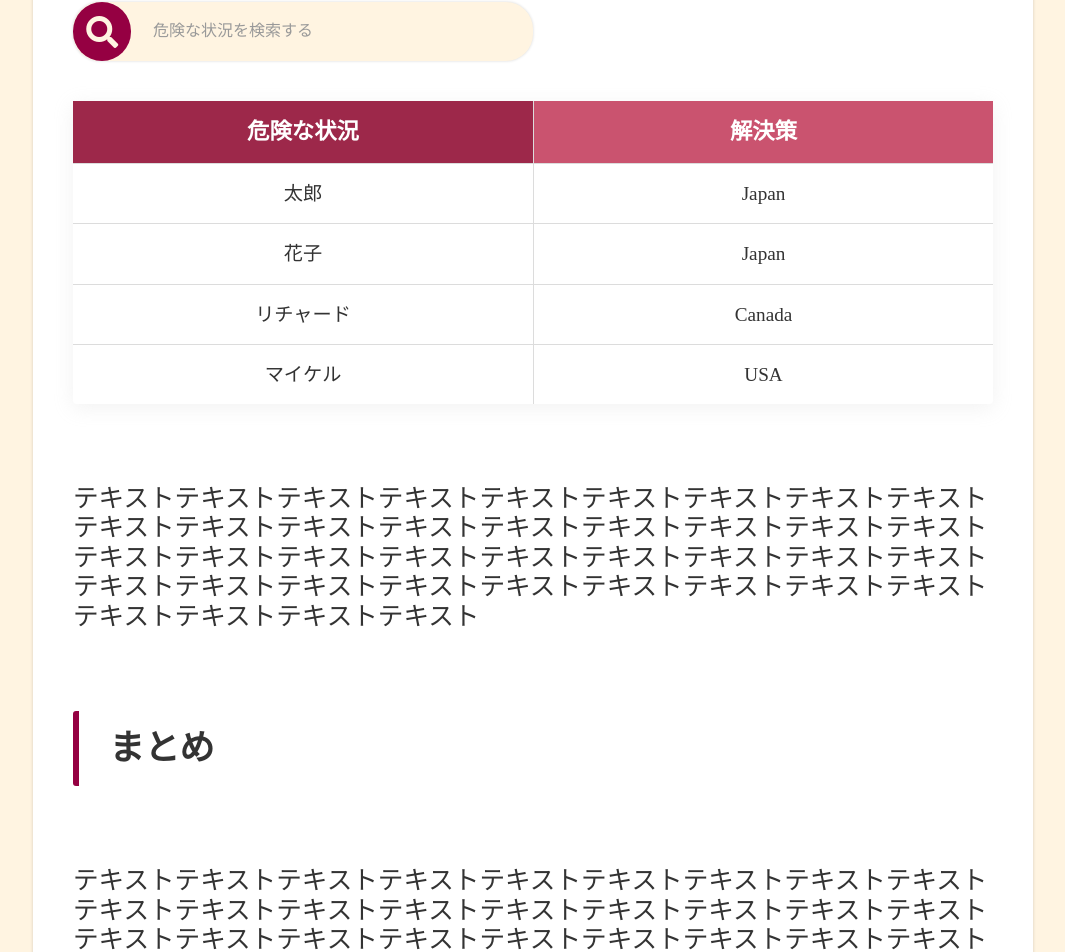
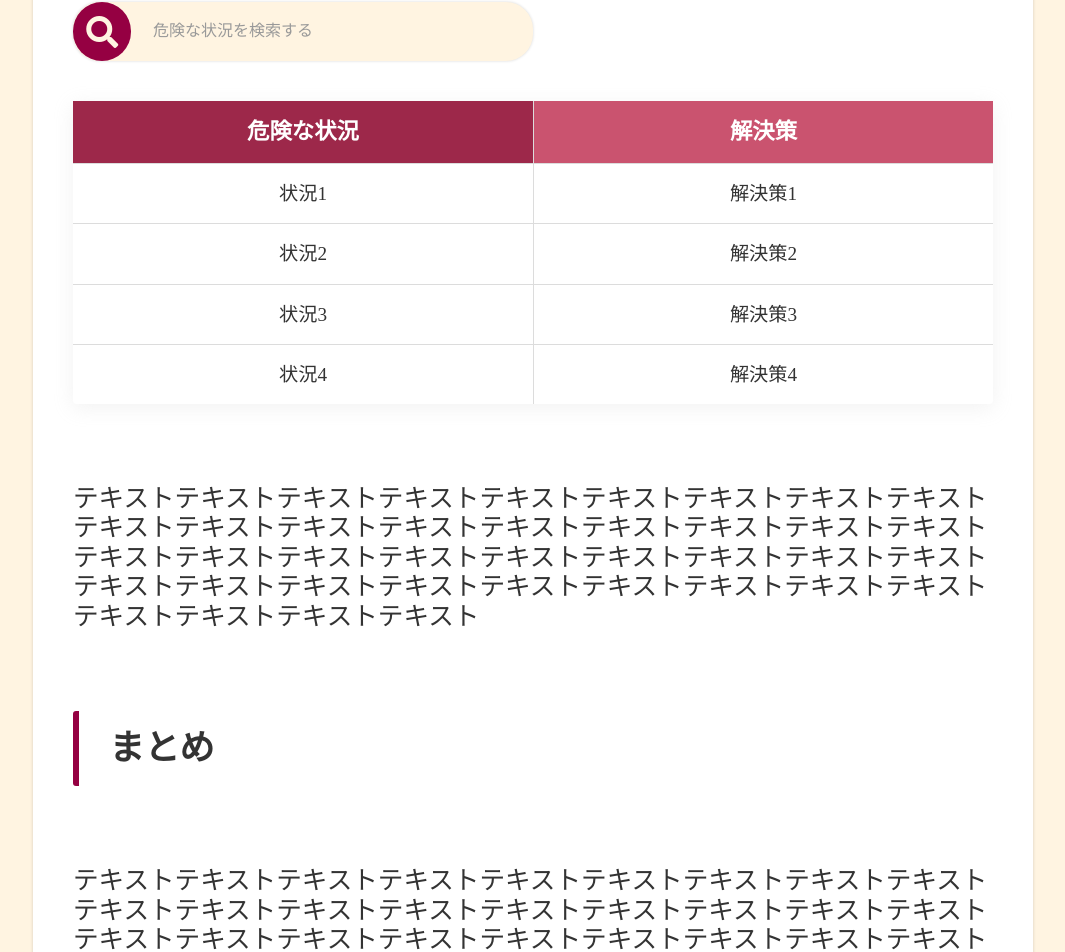
Before and after one commit to shunafuku/suironChallenge2022GroupC, a Next.js app in the folder suiron-app/: page / in a window 1280 px wide. Shown: the part 1571-2523 px from the top of the page, without its empty margins (107-1172 px from the left). Built offline with nearby package versions, Linux system fonts and the light colour scheme.

Commit message:
fix: example

```diff
--- a/suiron-app/src/components/container/top/index.tsx
+++ b/suiron-app/src/components/container/top/index.tsx
@@ -10,20 +10,20 @@ type TableList = Array<table>;
 
 const allTableList = [
   {
-    situation: "太郎",
-    resolution: "Japan",
+    situation: "状況1",
+    resolution: "解決策1",
   },
   {
-    situation: "花子",
-    resolution: "Japan",
+    situation: "状況2",
+    resolution: "解決策2",
   },
   {
-    situation: "リチャード",
-    resolution: "Canada",
+    situation: "状況3",
+    resolution: "解決策3",
   },
   {
-    situation: "マイケル",
-    resolution: "USA",
+    situation: "状況4",
+    resolution: "解決策4",
   }
 ];
 
```
